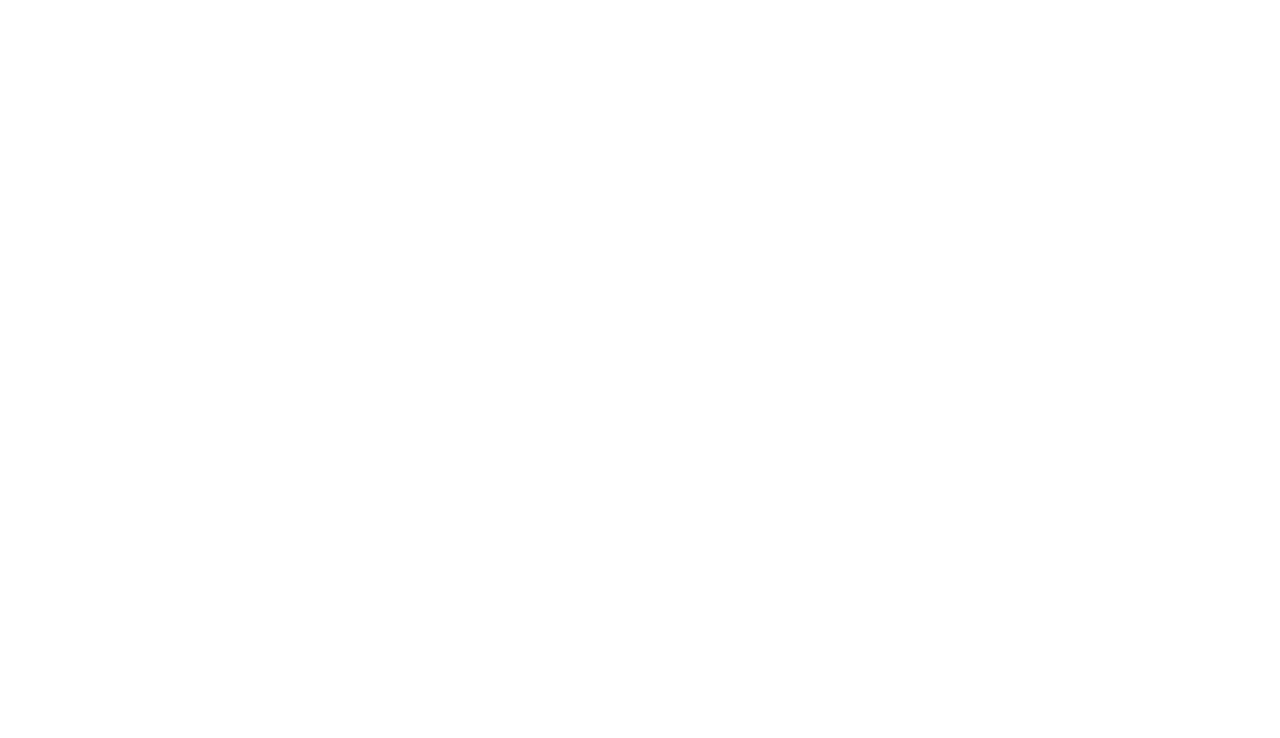
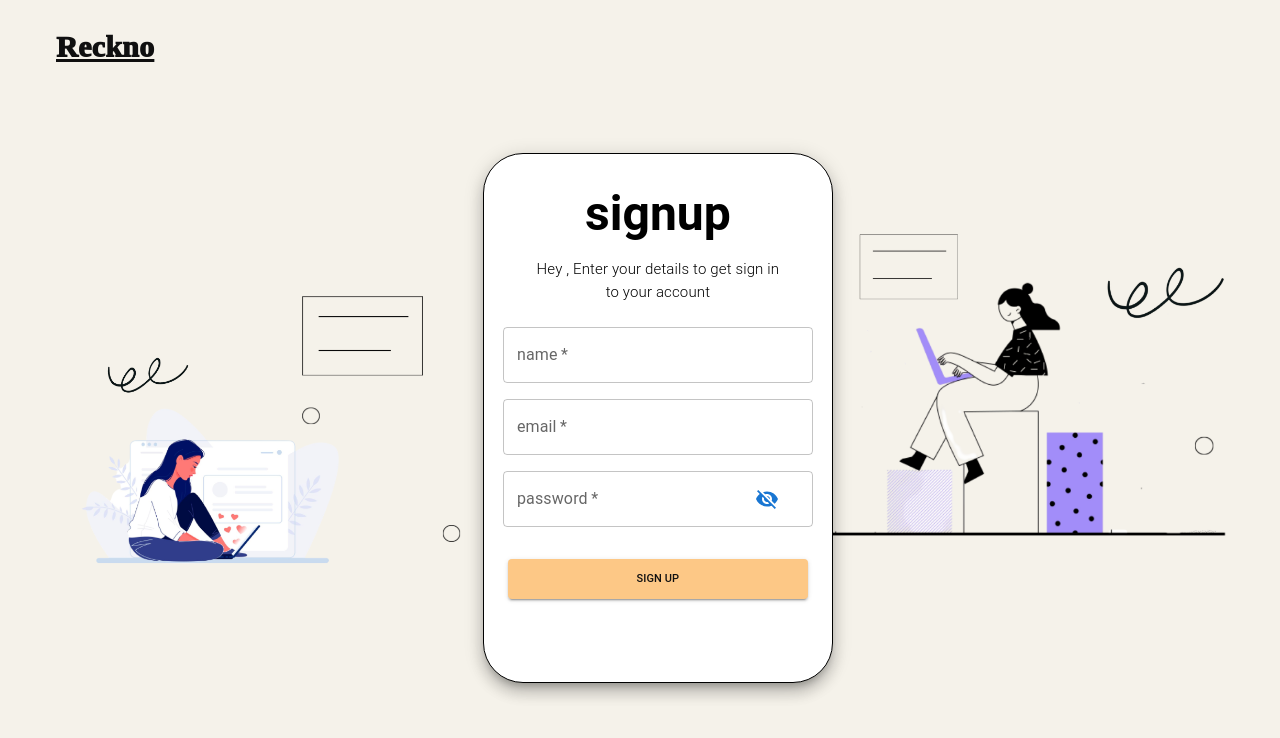
Before and after one commit to SySagar/Reckno, a React (Create React App) app: page /Signup in a window 1280 px wide. Before the commit this address had no page. Shown: the top 738 px of the page. Built offline with nearby package versions, Linux system fonts and the light colour scheme.

Commit message:
added signup redirect

```diff
--- a/src/App.js
+++ b/src/App.js
@@ -6,7 +6,7 @@
 import Profile from './Sections/Profile';
 import Questions from './Sections/Question';
 import ChatRoom  from './Sections/ChatRoom'
-
+import Signup from './Sections/Signup';
 
 function App() {
 
@@ -20,6 +20,7 @@
       <Route path="/Profile" element={<Profile/>} />
       <Route path="/Questions" element={<Questions/>} />
       <Route path="/ChatRoom" element={<ChatRoom/>} />
+      <Route path="/Signup" element={<Signup/>} />
       </Routes>
 
     </div>
--- /dev/null
+++ b/src/Sections/Signup.js
@@ -0,0 +1,204 @@
+import * as React from 'react';
+import axios from 'axios';
+import { Box, Divider, Stack } from '@mui/material';
+import { Typography } from '@mui/material';
+import TextField from '@mui/material/TextField';
+import { Button } from '@mui/material';
+import { useState } from 'react';
+import GoogleIcon from '@mui/icons-material/Google';
+import GitHubIcon from '@mui/icons-material/GitHub';
+import FacebookIcon from '@mui/icons-material/Facebook';
+import RemoveRedEyeIcon from '@mui/icons-material/RemoveRedEye';
+import VisibilityOffIcon from '@mui/icons-material/VisibilityOff';
+import { useNavigate } from 'react-router-dom';
+
+export default function Signup() {
+
+    const boxSX = {
+        "&:hover": {
+            border: "1px solid #00FF00",
+            color: 'gray',
+        },
+    };
+
+
+    const [name, setName] = useState(null)
+    function handleChange1(event) {
+        setName(event.target.value);
+    };
+
+    const [email, setEmail] = useState(null)
+    function handleChange2(event) {
+        setEmail(event.target.value);
+    };
+
+    const NormalAuth = () => {
+
+        axios.post('https://reckno-authentication.onrender.com/signup', {
+            username: name,
+            email: email
+        })
+            .then(function (response) {
+                console.log(response);
+
+
+            })
+            .catch(function (error) {
+                console.log(error);
+            });
+
+
+    }
+
+
+    const [showPassword, setShowPassword] = useState(false);
+
+
+
+    return (
+
+        <Box
+            minwidth={1500}
+            minHeight={800}
+            sx={{
+                backgroundColor: '#f5f2ea',
+
+            }}>
+
+
+            <Stack
+                direction="row"
+                justifyContent="flex-start"
+                alignItems="flex-start"
+                paddingLeft={7}
+                paddingTop={3}>
+                <Typography
+                    className='font-Rajadhani'
+                    alignItems={'self-start'}
+                    color={'#101010'}
+                    sx={{ fontWeight: 1000, fontSize: 30, alignContent: 'start', textDecoration: 'underline' }}>
+                    Reckno
+                </Typography>
+            </Stack>
+
+
+
+            <Stack
+                direction='row'
+                width="100%"
+                justifyContent="space-around"
+                paddingTop="84px">
+
+                <div>
+                    <img
+                        className='girl scale-100 pt-28 pl-16'
+                        src={'/left.png'}
+                    ></img>
+                </div>
+
+
+                <Box
+                    className="login box"
+                    width={460}
+                    height={530}
+                    border={1}
+                    boxShadow={10}
+                    borderRadius={10}
+                    flex
+                    zIndex={1}
+                    flexDirection={'column'}
+                    sx={{ backgroundColor: '#ffffff' }}
+                >
+
+                    <Typography
+
+                        variant='h3'
+                        sx={{
+                            mt: 4, mb: 1,
+                            fontWeight: 'bold',
+
+                        }}>
+                        signup
+                    </Typography>
+
+                    <Typography
+                        maxWidth={300}
+                        fontSize={15}
+
+                        sx={{ fontWeight: 'light', pl: 6, pt: 1 }}>
+                        Hey , Enter your details to get sign in to your account
+                    </Typography>
+
+                    <TextField
+                        color="secondary"
+                        required
+                        id="Name"
+                        onChange={handleChange1}
+                        //className='w-44'
+                        label="name"
+                        sx={{ m: 1, mt: 3, width: 310 }}
+                        variant="outlined" />
+
+                    <TextField
+                        color="secondary"
+                        required
+                        id="Email"
+                        onChange={handleChange2}
+                        //className='w-44'
+                        label="email"
+                        sx={{ m: 1, width: 310 }}
+                        variant="outlined" />
+
+                    <TextField
+                        color="secondary"
+                        required
+                        id="password"
+                        //className='w-44'
+                        label="password"
+                        type={showPassword ? "text" : "password"}
+                        sx={{ m: 1, mt: 1, width: 310 }}
+                        variant="outlined"
+                        InputProps={{
+                            endAdornment:
+                                <Button onClick={
+                                    () => {
+                                        setShowPassword(s => !s)
+
+                                    }
+                                }>
+                                    {showPassword ? <RemoveRedEyeIcon /> : <VisibilityOffIcon />}
+                                </Button>
+                        }}
+
+                    />
+
+                    <br />
+                    <Button
+                        variant="contained"
+                        onClick={NormalAuth}
+                        sx={{ m: 3, backgroundColor: '#fdc886', width: 300, height: 40, boxSX }}
+                    >
+                        <Typography
+                            color={'#101010'}
+                            sx={{ fontWeight: 550, fontSize: 11 }}>
+                            Sign up
+                        </Typography>
+
+                    </Button>
+
+
+
+                </Box>
+
+                <div className='right scale-75 pt-12'>
+                    <img
+                        src={'/right.png'}
+                    ></img>
+                </div>
+
+            </Stack>
+
+        </Box>
+
+    );
+}
--- a/src/Sections/box.js
+++ b/src/Sections/box.js
@@ -11,6 +11,7 @@
 import RemoveRedEyeIcon from '@mui/icons-material/RemoveRedEye';
 import VisibilityOffIcon from '@mui/icons-material/VisibilityOff';
 import { useNavigate } from 'react-router-dom';
+import Signup from './Signup';
 
 export default function BaseBox() {
 
@@ -35,6 +36,8 @@
     })
     .then(function (response) {
       console.log(response);
+
+
     })
     .catch(function (error) {
       console.log(error);
@@ -67,7 +70,9 @@
 
   const [showPassword, setShowPassword] = useState(false);
 
-
+  const signup = ()=>{
+    <Signup/>
+  }
 
   return (
 
@@ -179,7 +184,7 @@
           <br />
           <Button
             variant="contained"
-            onClick={navigateHome}
+            onClick={NormalAuth}
             sx={{ m: 3, backgroundColor: '#fdc886', width: 300, height: 40, boxSX }}
           >
             <Typography
@@ -233,6 +238,7 @@
           </Stack>
 
           <Typography
+          onClick={signup}
             color={'#101010'}
             sx={{ fontWeight: 50, fontSize: 10, mt: 2 }}>
             Don't have and account? <span style={{ fontWeight: 'bold' }}>Signup</span>
```
